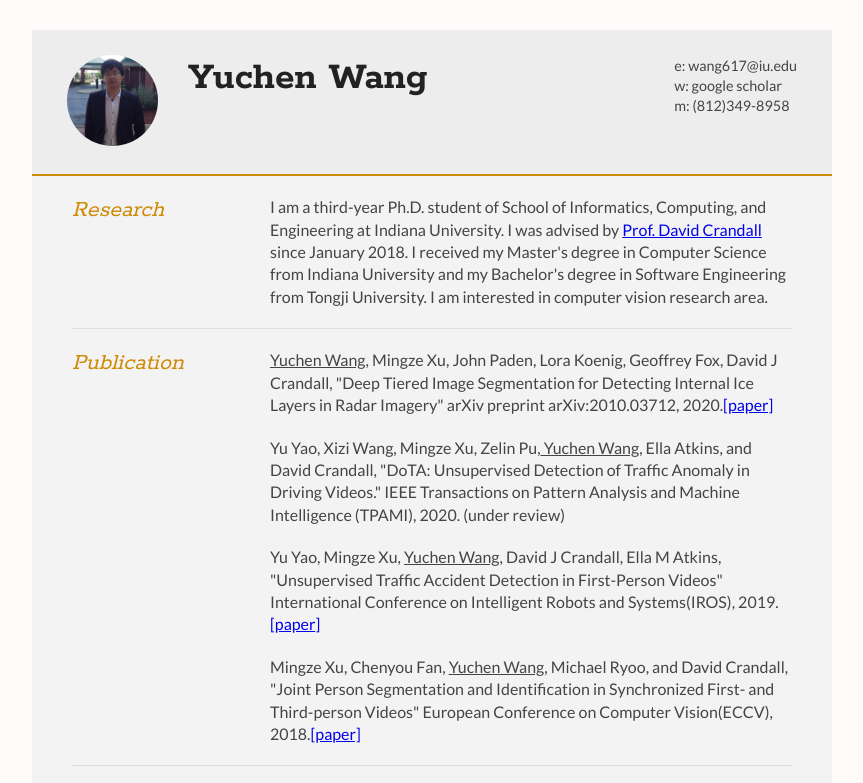
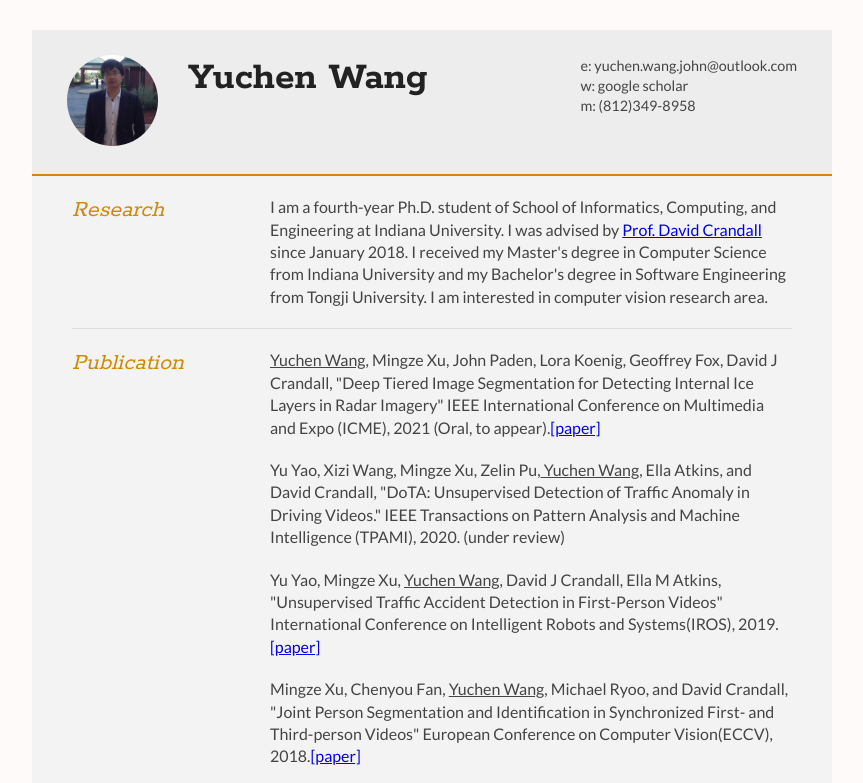
Before and after one commit to YuchenWang/YuchenWang.github.io, a plain HTML site: page index.html in a window 1280 px wide. Shown: the top 783 px of the page, without its empty margins (208-1071 px from the left). Drawn offline with Linux system fonts and the light colour scheme.

Commit message:
Add files via upload

```diff
--- a/index.html
+++ b/index.html
@@ -28,7 +28,7 @@
 
 		<div id="contactDetails" class="quickFade delayFour">
 			<ul>
-				<li>e: <a href="wang617@iu.edu" target="_blank">wang617@iu.edu</a></li>
+				<li>e: <a href="wang617@iu.edu" target="_blank">yuchen.wang.john@outlook.com</a></li>
                 <li>w: <a href="https://scholar.google.com/citations?user=8_QbNg8AAAAJ&hl=en">google scholar</a></li>
 				<li>m: (812)349-8958</li>
 			</ul>
@@ -44,7 +44,7 @@
 				</div>
 
 				<div class="sectionContent">
-					<p>I am a third-year Ph.D. student of School of Informatics, Computing, and Engineering at Indiana University. I was advised by <a href="https://cs.indiana.edu/~djcran/">Prof. David Crandall</a>  since January 2018.
+					<p>I am a fourth-year Ph.D. student of School of Informatics, Computing, and Engineering at Indiana University. I was advised by <a href="https://cs.indiana.edu/~djcran/">Prof. David Crandall</a>  since January 2018.
                        I received my Master's degree in Computer Science from Indiana University and my Bachelor's degree in Software Engineering from Tongji University.
                        I am interested in computer vision research area.</p>
 				</div>
@@ -59,7 +59,7 @@
 
             <div class="sectionContent">
 				<article>
-                    <p><u>Yuchen Wang</u>, Mingze Xu, John Paden, Lora Koenig, Geoffrey Fox, David J Crandall, "Deep Tiered Image Segmentation for Detecting Internal Ice Layers in Radar Imagery" arXiv preprint arXiv:2010.03712, 2020.<a href="https://arxiv.org/pdf/2010.03712.pdf">[paper]</a></p>
+                    <p><u>Yuchen Wang</u>, Mingze Xu, John Paden, Lora Koenig, Geoffrey Fox, David J Crandall, "Deep Tiered Image Segmentation for Detecting Internal Ice Layers in Radar Imagery" IEEE International Conference on Multimedia and Expo (ICME), 2021 (Oral, to appear).<a href="https://arxiv.org/pdf/2010.03712.pdf">[paper]</a></p>
 				</article>
 				<article>
                     <p>Yu Yao, Xizi Wang, Mingze Xu, Zelin Pu,<u> Yuchen Wang</u>, Ella Atkins, and David Crandall, "DoTA: Unsupervised Detection of Traffic Anomaly in Driving Videos." IEEE Transactions on Pattern Analysis and Machine Intelligence (TPAMI), 2020. (under review)</p>
```
